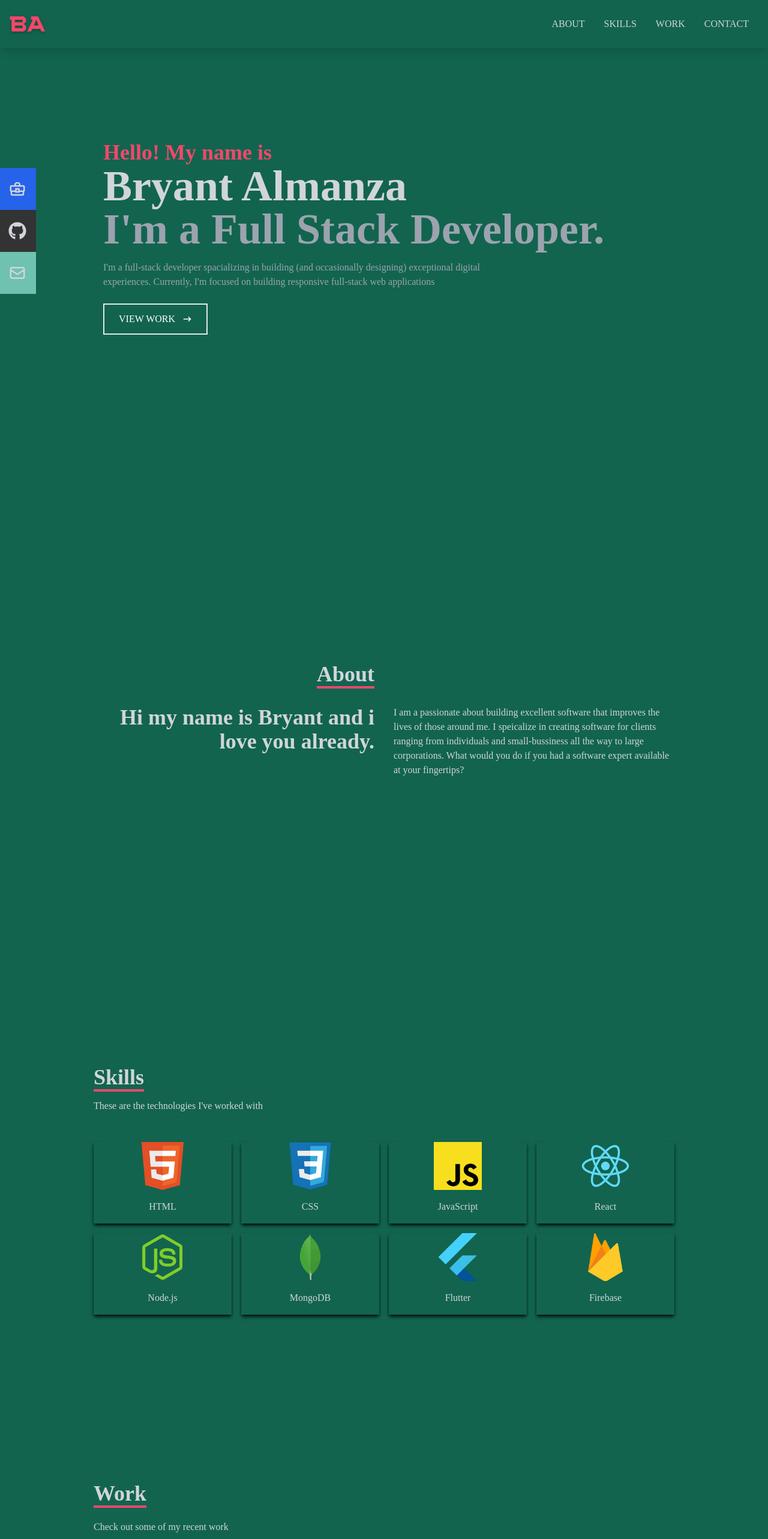
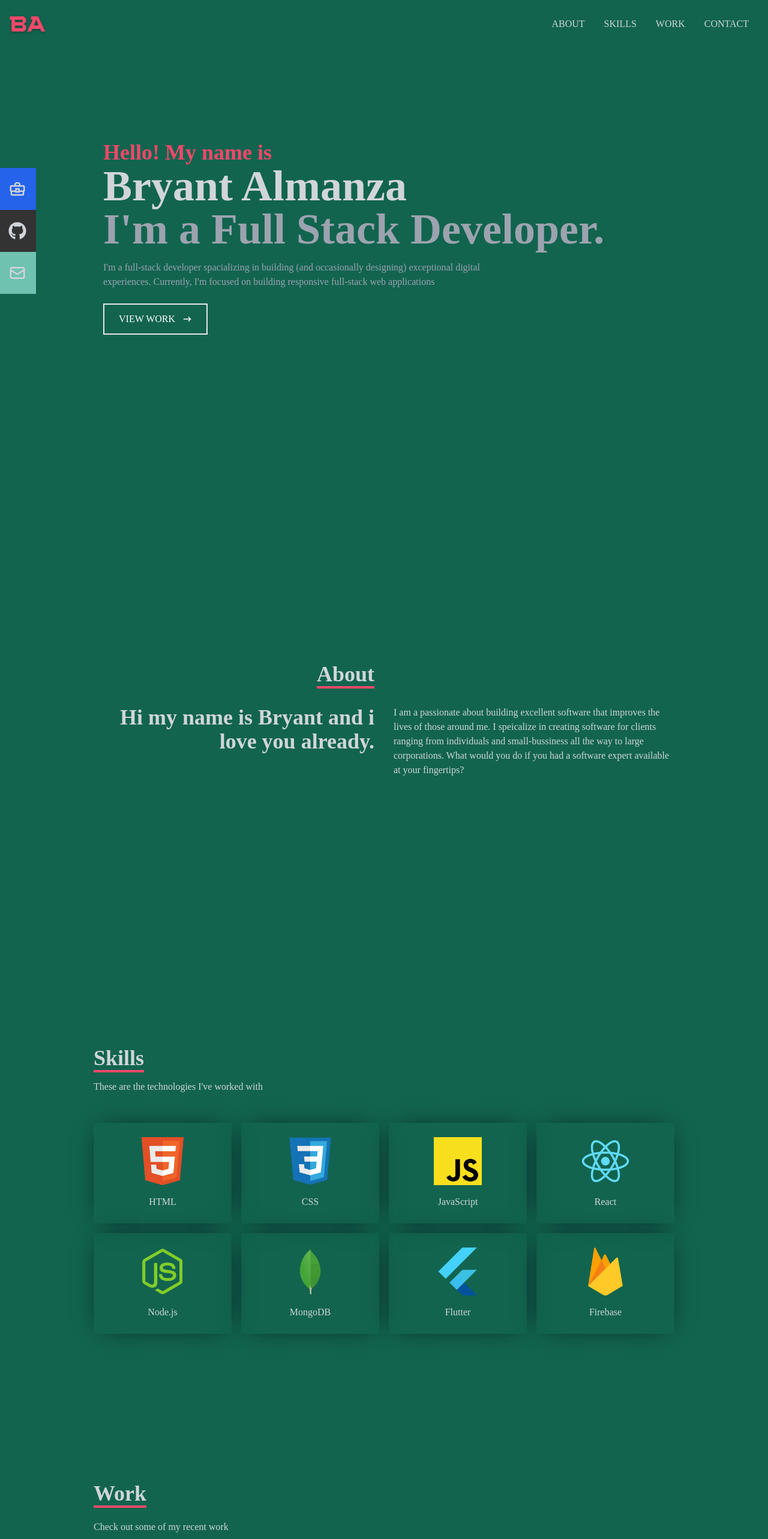
Before and after one commit to almanza1112/my-portfolio, a React (Create React App) app: page / in a window 1280 px wide. Shown: the top 2566 px of the page at 60% size. Built offline with nearby package versions, Linux system fonts and the light colour scheme.

Commit message:
shadow on scroll + tweaks

```diff
--- a/src/components/Navbar.jsx
+++ b/src/components/Navbar.jsx
@@ -5,13 +5,21 @@ import {HiOutlineMail} from 'react-icons/hi'
 import {BsFillPersonLinesFill} from 'react-icons/bs'
 import Logo from '../assets/logo.png'
 import {Link} from 'react-scroll'
+import { useScrollPosition } from '../hooks/useScrollPosition'
+
+
+function classNames(...classes) {
+    return classes.filter(Boolean).join('');
+}
 
 export const Navbar = () => {
 
+    const scrollPosition = useScrollPosition();
     const [nav, setNav] = useState(false)
     const handleClick = () => setNav(!nav)
   return (
-    <div className='fixed w-full h-[80px] flex justify-between items-center px-4 bg-[#12644f] shadow-lg'>
+
+    <div className={classNames(scrollPosition > 0 ? 'shadow-md' : 'shadow-none', ' transition-shadow fixed w-full h-[80px] flex justify-between items-center px-4 bg-[#12644f]')}>
         <div>
             <img src={Logo} alt="Logo Image" style={{width:'60px'}}/>
         </div>
--- /dev/null
+++ b/src/hooks/useScrollPosition.jsx
@@ -0,0 +1,19 @@
+import { useEffect, useState } from  'react'
+
+export const useScrollPosition = () => {
+    const [scrollPosition, setScrollPosition] = useState(0)
+
+    useEffect(() => {
+        const updatePosition = () => {
+            setScrollPosition(window.pageYOffset);
+        };
+
+        window.addEventListener('scroll', updatePosition);
+
+        updatePosition();
+
+        return () => window.removeEventListener('scroll', updatePosition);
+    }, []);
+
+    return scrollPosition;
+};
--- a/src/index.css
+++ b/src/index.css
@@ -58,8 +58,9 @@
     }
 
     .skills-item {
-        @apply shadow-md;
+        @apply shadow-[0_0px_40px_-15px_rgba(0,0,0,.5)];
         @apply shadow-[#040c16];
+        @apply pt-6 pb-2;
     }
 
     .skills-img {
```
